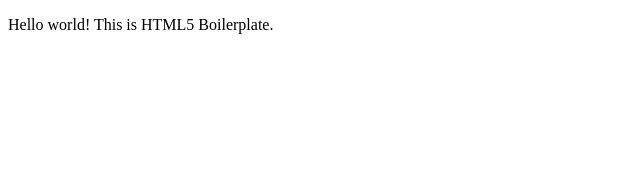
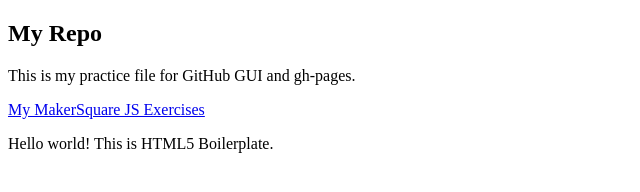
Before and after one commit to obiwankanizzle/gitGUI, a plain HTML site: page index.html in a window 1280 px wide. Shown: the whole page, without its empty margins (0-640 px from the left). Drawn offline with nearby package versions, Linux system fonts and the light colour scheme.

Commit message:
merge and conflict stuff

```diff
--- a/index.html
+++ b/index.html
@@ -16,7 +16,11 @@
         <!--[if lt IE 7]>
             <p class="browsehappy">You are using an <strong>outdated</strong> browser. Please <a href="http://browsehappy.com/">upgrade your browser</a> to improve your experience.</p>
         <![endif]-->
-
+        <div>
+            <h2>My Repo</h2>
+                <p>This is my practice file for GitHub GUI and gh-pages.</p>
+    <a href="http://yourgithubusername.github.io/gitGUI" title="Link to my first gh-pages">My MakerSquare JS Exercises<a>
+        </div>
         <!-- Add your site or application content here -->
         <p>Hello world! This is HTML5 Boilerplate.</p>
 
```
